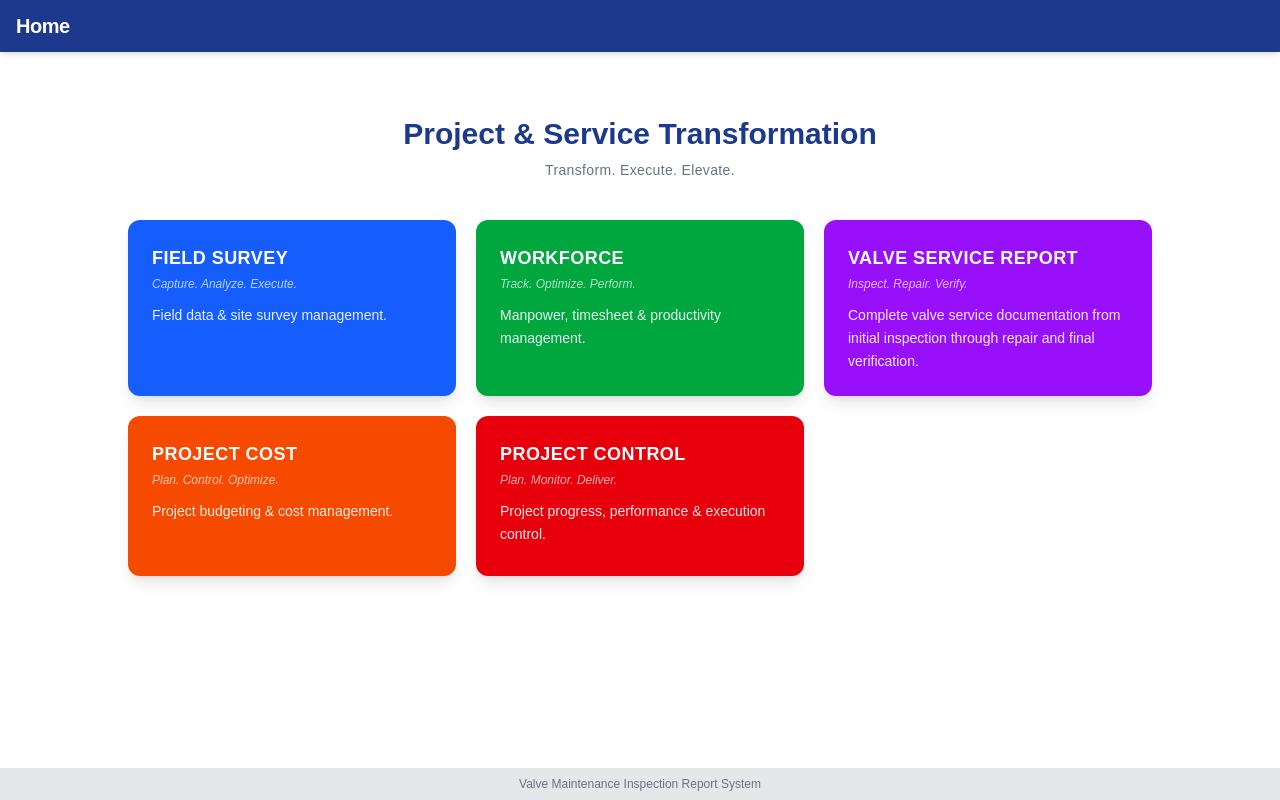
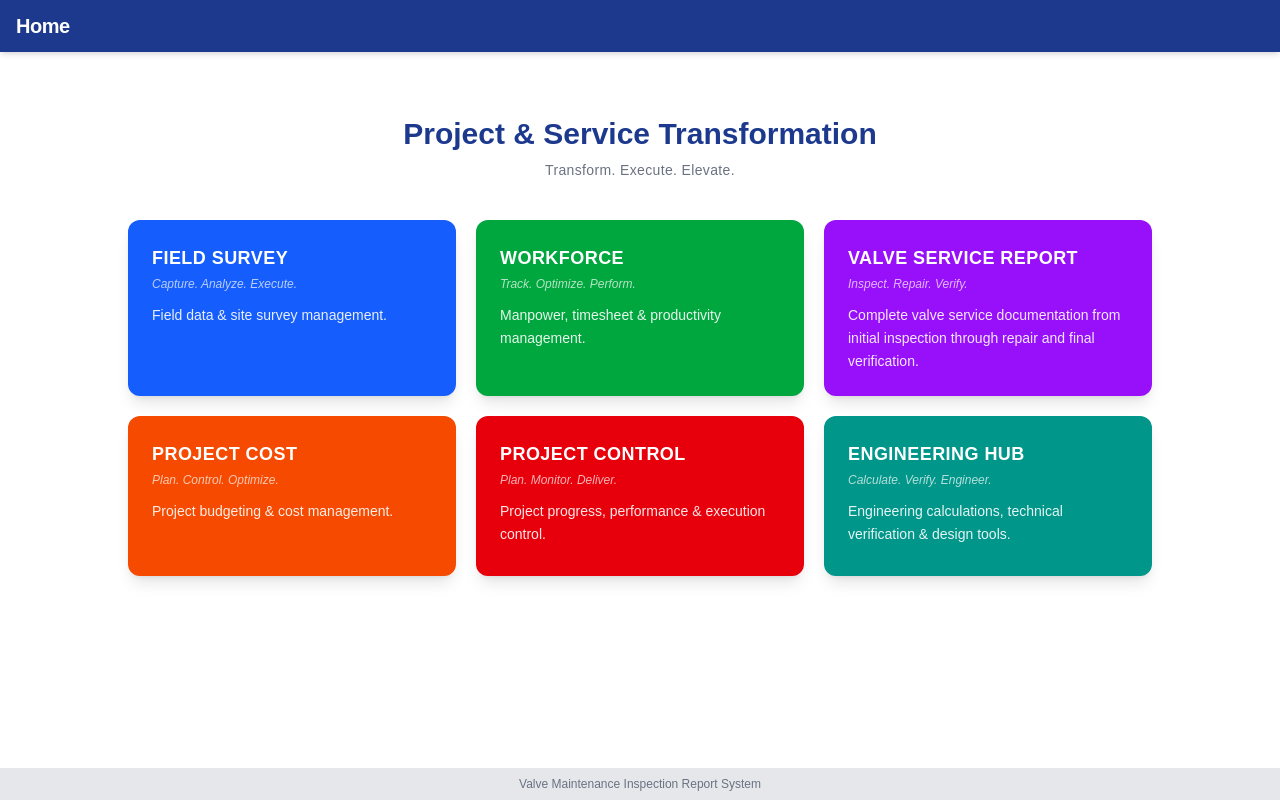
Before and after one commit to iksanfn1094/valve-report, a Next.js app: page / in a window 1280 px wide. Built offline with nearby package versions, Linux system fonts and the light colour scheme.

Commit message:
feat: Tambah Engineering Hub card di homepage

```diff
--- /dev/null
+++ b/app/engineering-hub/page.tsx
@@ -0,0 +1,8 @@
+export default function EngineeringHubPage() {
+  return (
+    <div className="py-10 text-center space-y-4">
+      <h1 className="text-2xl font-bold text-teal-700">Engineering Hub</h1>
+      <p className="text-gray-500 text-sm">Coming soon — calculations, verification & design tools.</p>
+    </div>
+  )
+}
--- a/app/page.tsx
+++ b/app/page.tsx
@@ -36,6 +36,13 @@ const menus = [
     href: "/project-control",
     color: "bg-red-600 hover:bg-red-700",
   },
+  {
+    title: "ENGINEERING HUB",
+    tagline: "Calculate. Verify. Engineer.",
+    desc: "Engineering calculations, technical verification & design tools.",
+    href: "/engineering-hub",
+    color: "bg-teal-600 hover:bg-teal-700",
+  },
 ];
 
 export default function Home() {
```
